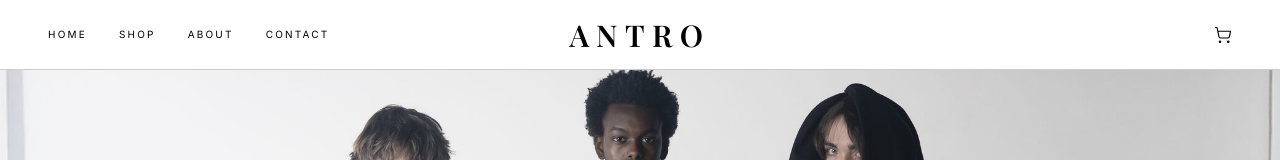
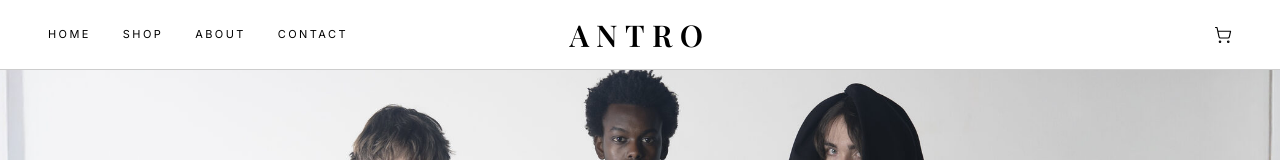
Before and after one commit to AdamXemo/giorgio-antro-website, a Next.js app: page / in a window 1280 px wide. Shown: the top 160 px of the page. Built offline with nearby package versions, Linux system fonts and the light colour scheme; no server answers; a web font is replaced by a local one.

Commit message:
fix: increase header nav link font size for readability

```diff
--- a/components/layout/Header.tsx
+++ b/components/layout/Header.tsx
@@ -55,7 +55,7 @@ export default function Header() {
 
             <div className="hidden md:flex items-center gap-8">
               {desktopLinks.map(({ href, label }) => (
-                <Link key={href} href={href} className="font-sans text-[10px] tracking-[0.22em] underline-reveal">
+                <Link key={href} href={href} className="font-sans text-[11px] tracking-[0.22em] underline-reveal">
                   {label}
                 </Link>
               ))}
```
